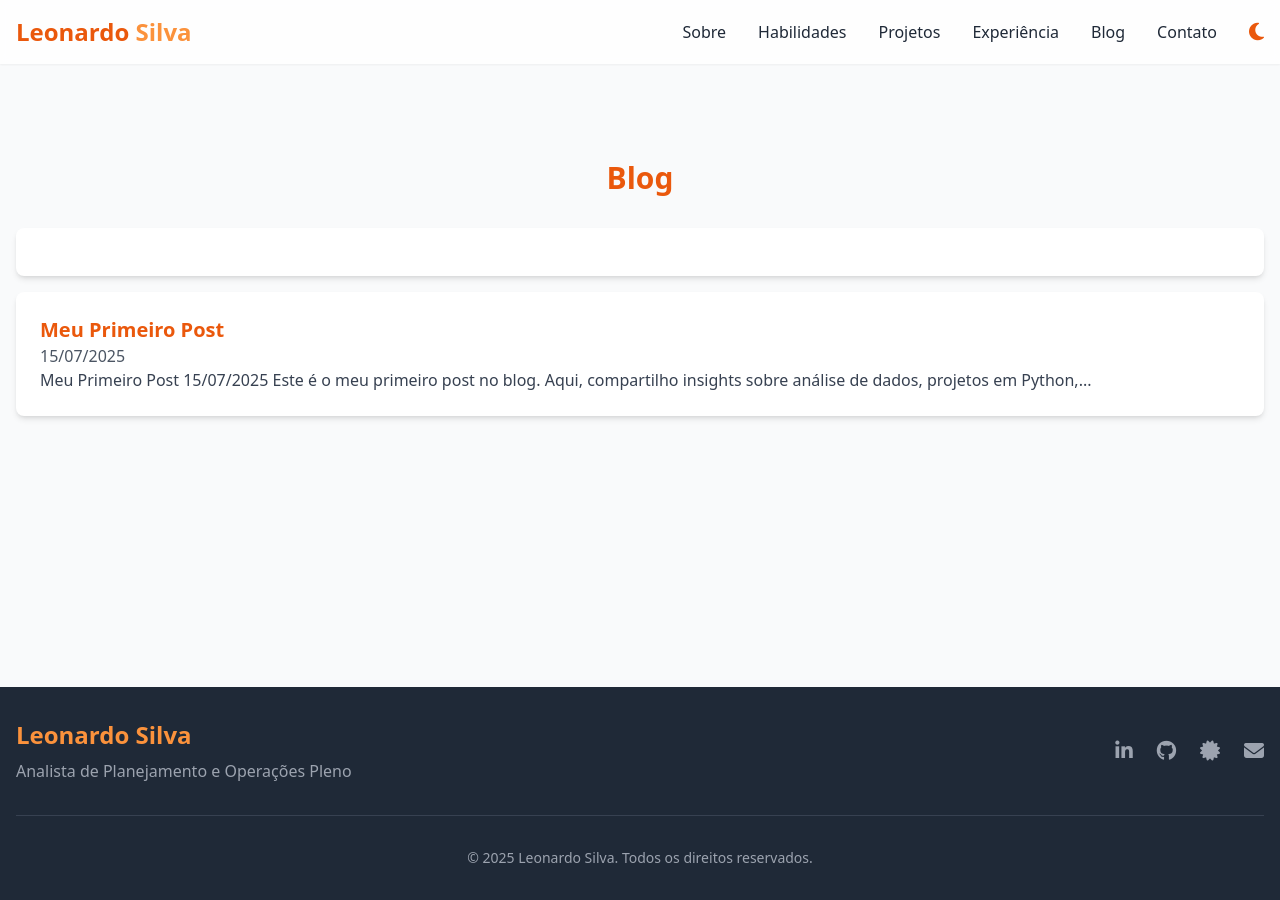
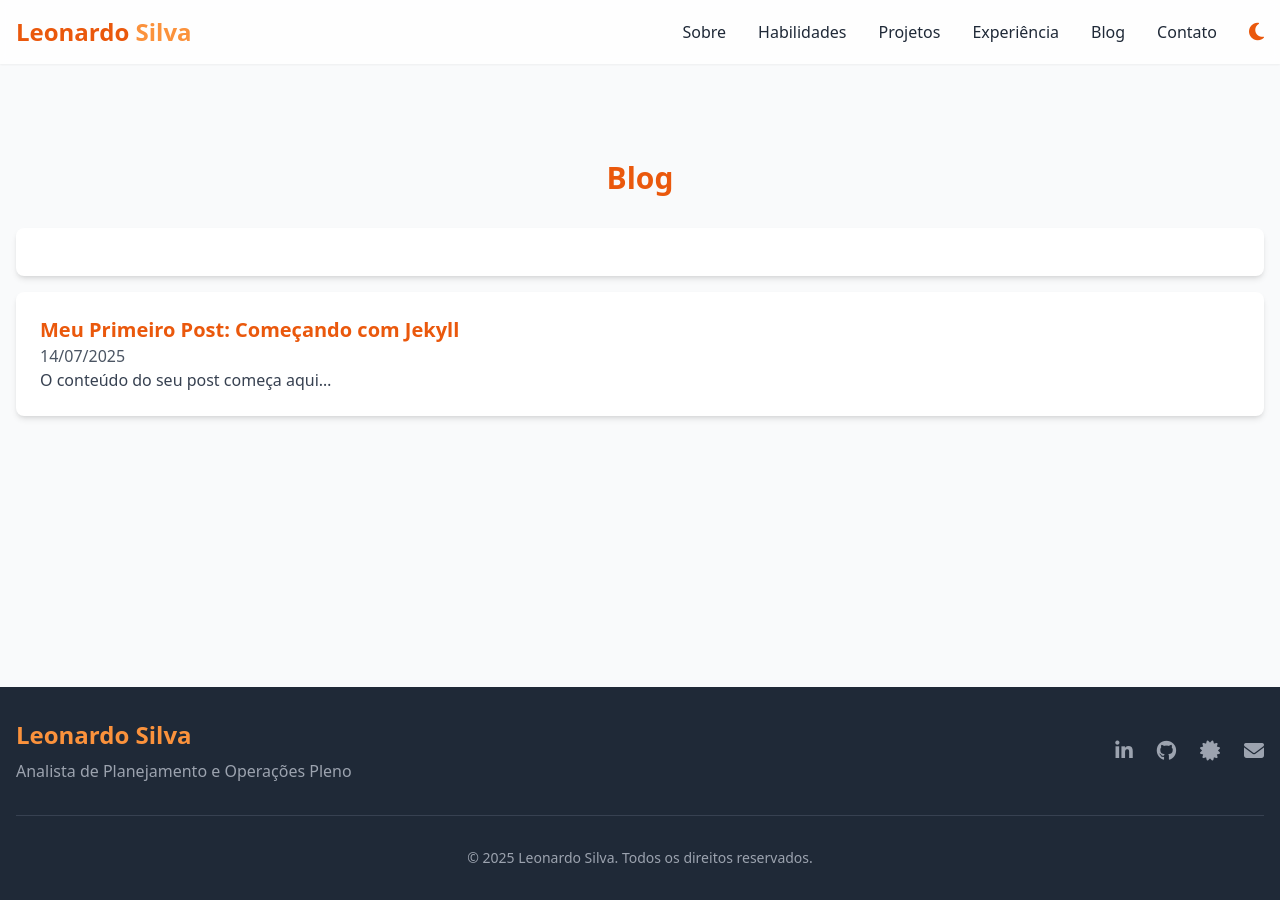
Before and after one commit to oleonardof/blog, a Jekyll site: the page built from index.html, in a window 1280 px wide. Built offline with Jekyll 4.4.1, drawn with Linux system fonts in a browser that asks for light colours; nearby versions of some CDN libraries.

Commit message:
Update 2025-07-15-meu-primeiro-post.md

```diff
--- a/_posts/2025-07-15-meu-primeiro-post.md
+++ b/_posts/2025-07-15-meu-primeiro-post.md
@@ -1,12 +1,12 @@
 ---
-layout: default
-title: Meu Primeiro Post
-date: 2025-07-15
+layout: post
+title: "Meu Primeiro Post: Começando com Jekyll"
+date:   2025-07-14 10:00:00 -0300
+image:  /assets/images/blog/minha-imagem.jpg
+tags:
+  - Jekyll
+  - Tutorial
+  - Web
 ---
-<div class="container mx-auto px-4 py-20">
-  <h1 class="text-3xl font-bold text-orange-600 dark:text-orange-400 mb-4">{{ page.title }}</h1>
-  <p class="text-gray-600 dark:text-gray-400 mb-4">{{ page.date | date: "%d/%m/%Y" }}</p>
-  <div class="prose dark:prose-invert">
-    Este é o meu primeiro post no blog. Aqui, compartilho insights sobre análise de dados, projetos em Python, SQL, Power BI e muito mais.
-  </div>
-</div>
+
+O conteúdo do seu post começa aqui...
```
